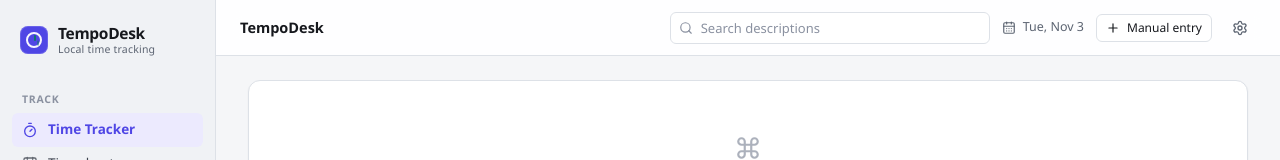
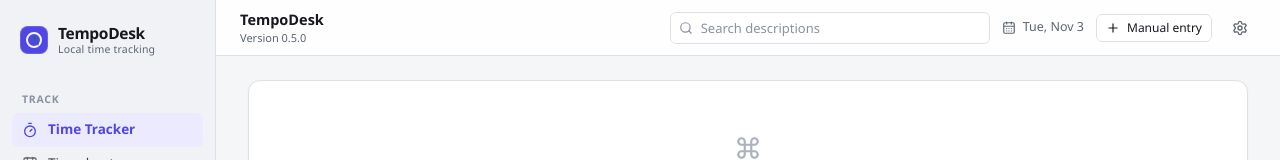
Before and after one commit to wgalasmoonbridge/tempodesk, a React (Vite) app: page / in a window 1280 px wide. Shown: the top 160 px of the page. Built offline with nearby package versions, Linux system fonts and the light colour scheme.

Commit message:
Prepare reviewable repair

```diff
--- a/src/app/App.tsx
+++ b/src/app/App.tsx
@@ -35,6 +35,7 @@ import { QuitDialog } from "../features/settings/QuitDialog";
 import { ShortcutsDialog } from "../features/settings/ShortcutsDialog";
 import { formatDateLong, todayKey } from "../lib/time";
 import { SharingBanner } from "../features/sharing/SharingProvider";
+import { version } from "../../package.json";
 
 const NAV_ITEMS: { route: Route; label: string; icon: typeof Timer; group: string }[] = [
   { route: "tracker", label: "Time Tracker", icon: Timer, group: "Track" },
@@ -228,8 +229,9 @@ export function App() {
 
         <main className="main">
           <header className="header">
-            <div className="header-title" aria-hidden="true">
+            <div className="header-title">
               TempoDesk
+              <span className="header-version">Version {version}</span>
             </div>
             <div className="header-search">
               <Search size={14} aria-hidden="true" />
--- a/src/styles/app.css
+++ b/src/styles/app.css
@@ -241,6 +241,14 @@ button {
 .header-title {
   font-size: 14.5px;
   font-weight: 600;
+}
+
+.header-version {
+  display: block;
+  color: var(--muted);
+  font-size: 11px;
+  font-weight: 400;
+  white-space: nowrap;
 }
 
 .header-search {
```
Also changed, not shown: 1 other file (tests, documents, lock files or other folders).
